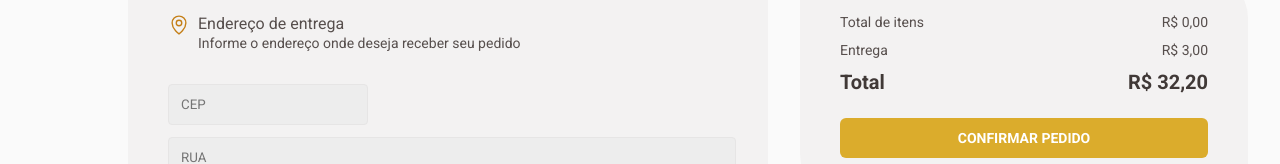
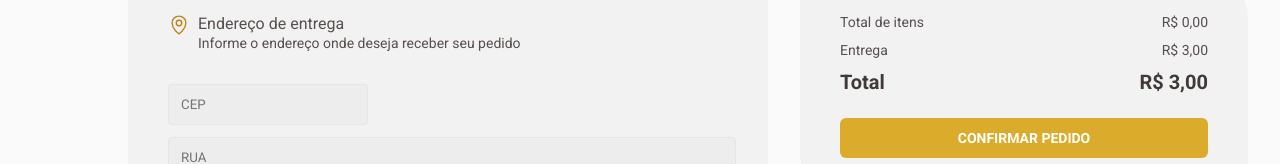
Before and after one commit to MayconSlv/Coffee-Delivery, a React (Vite) app: page /Checkout in a window 1280 px wide. Shown: the part 153-317 px from the top of the page. Built offline with nearby package versions, Linux system fonts and the light colour scheme.

Commit message:
total price

```diff
--- a/src/pages/Checkout/components/CoffeesCarts/SubmitCoffees.tsx
+++ b/src/pages/Checkout/components/CoffeesCarts/SubmitCoffees.tsx
@@ -9,8 +9,11 @@ export function SubmitCoffees() {
   const totalItemsPrice = cartItems.reduce((acumulator, total) => {
     return acumulator + total.price * total.quantity
   }, 0)
-  console.log(totalItemsPrice)
+  const totalPrice = totalItemsPrice + 3
+
+  // formated prices
   const formatedTotalItemsPrice = FormatedMoney(totalItemsPrice)
+  const formatedTotalPrice = FormatedMoney(totalPrice)
 
   return (
     <SubmitCoffeesContainer>
@@ -25,7 +28,7 @@ export function SubmitCoffees() {
         </div>
         <div className="total">
           <p>Total</p>
-          <p>R$ 32,20</p>
+          <p>R$ {formatedTotalPrice}</p>
         </div>
       </TotalPrice>
 
```
